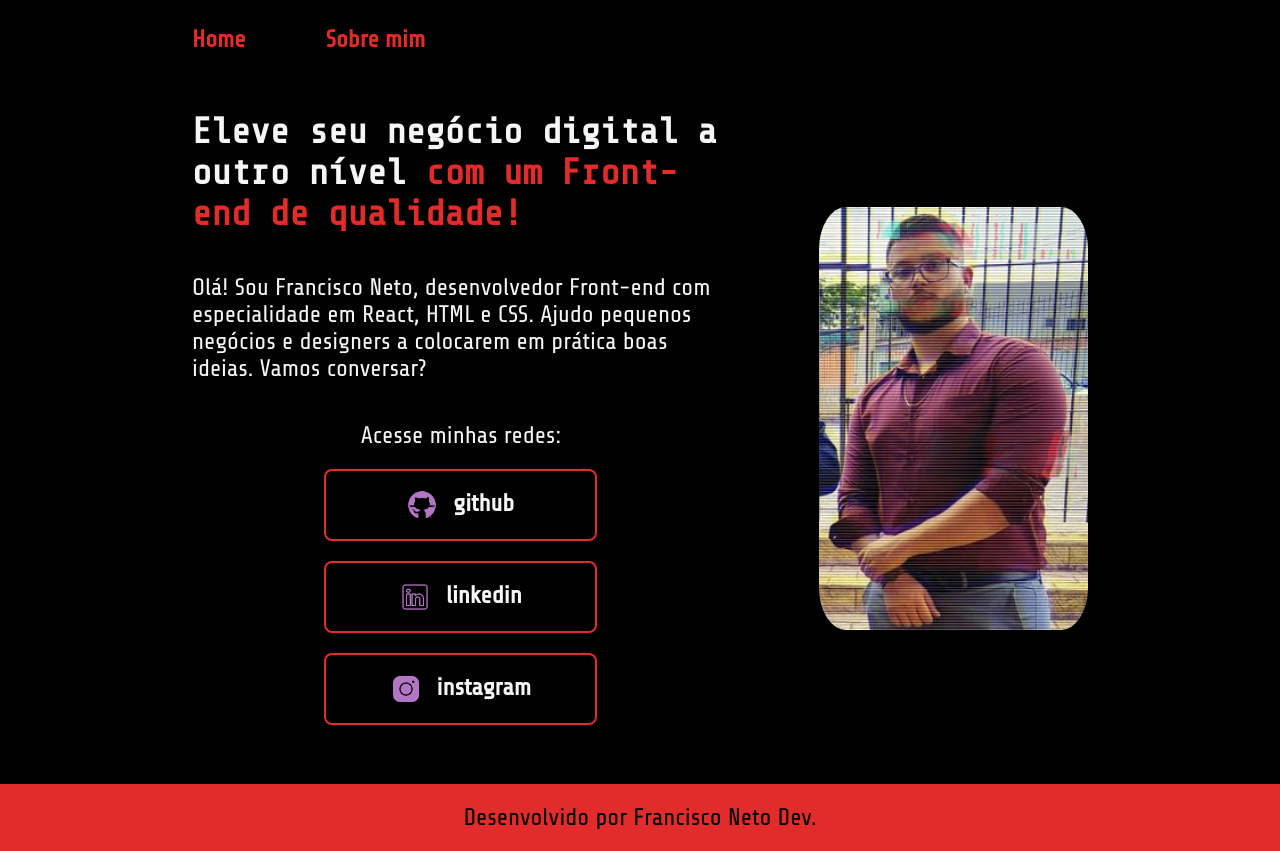
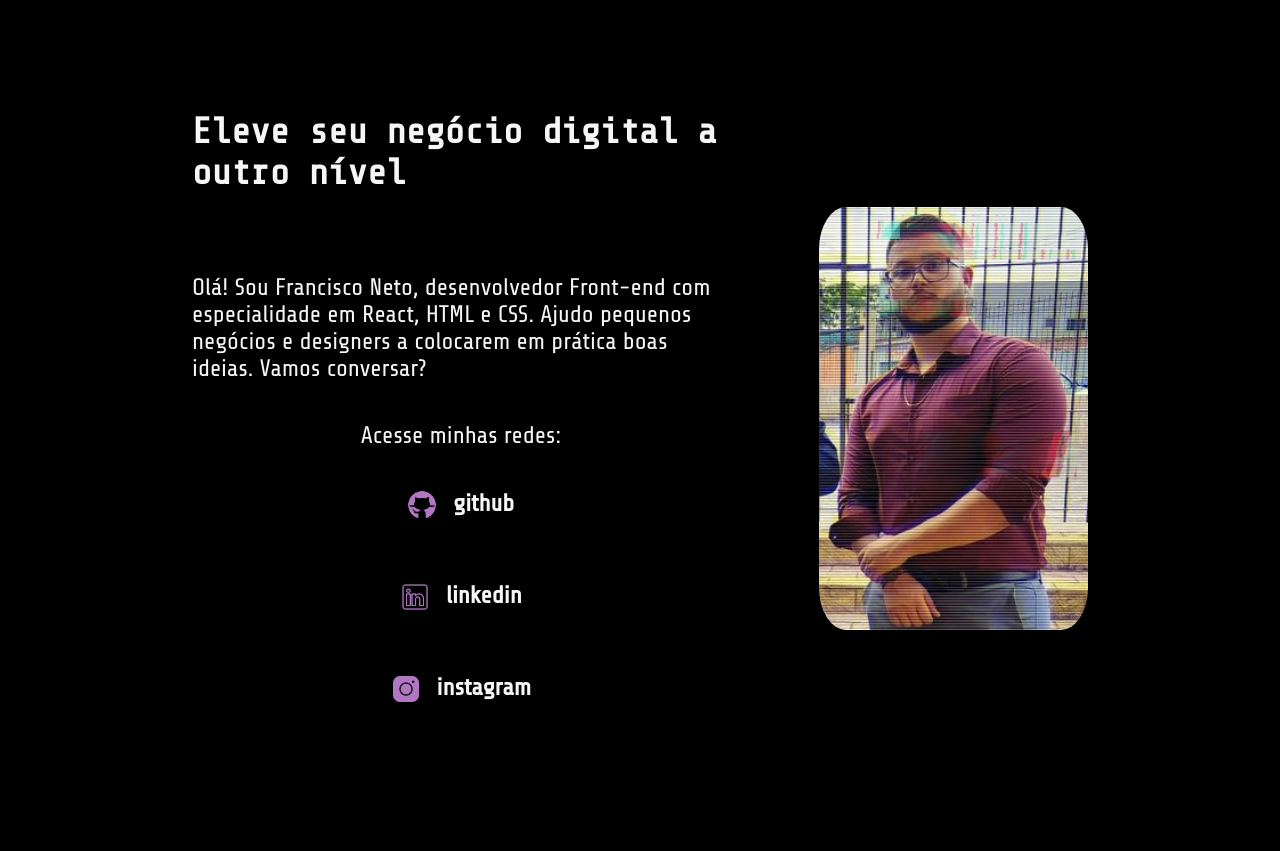
Before and after one commit to FranciscoNetoDev/portifolio, a plain HTML site: page index.html in a window 1280 px wide. Drawn offline with nearby package versions, Linux system fonts and the light colour scheme.

Commit message:
Update style.css

```diff
--- a/styles/style.css
+++ b/styles/style.css
@@ -8,7 +8,7 @@
 :root{
     --cor-preta: black;
     --cor-branca: #f6f6f6;
-    --cor-principal:rgb(226, 43, 43);
+    --cor-principal:black;
     --cor-principalHover: rgba(230, 117, 117, 0.31);
 }
 
```
